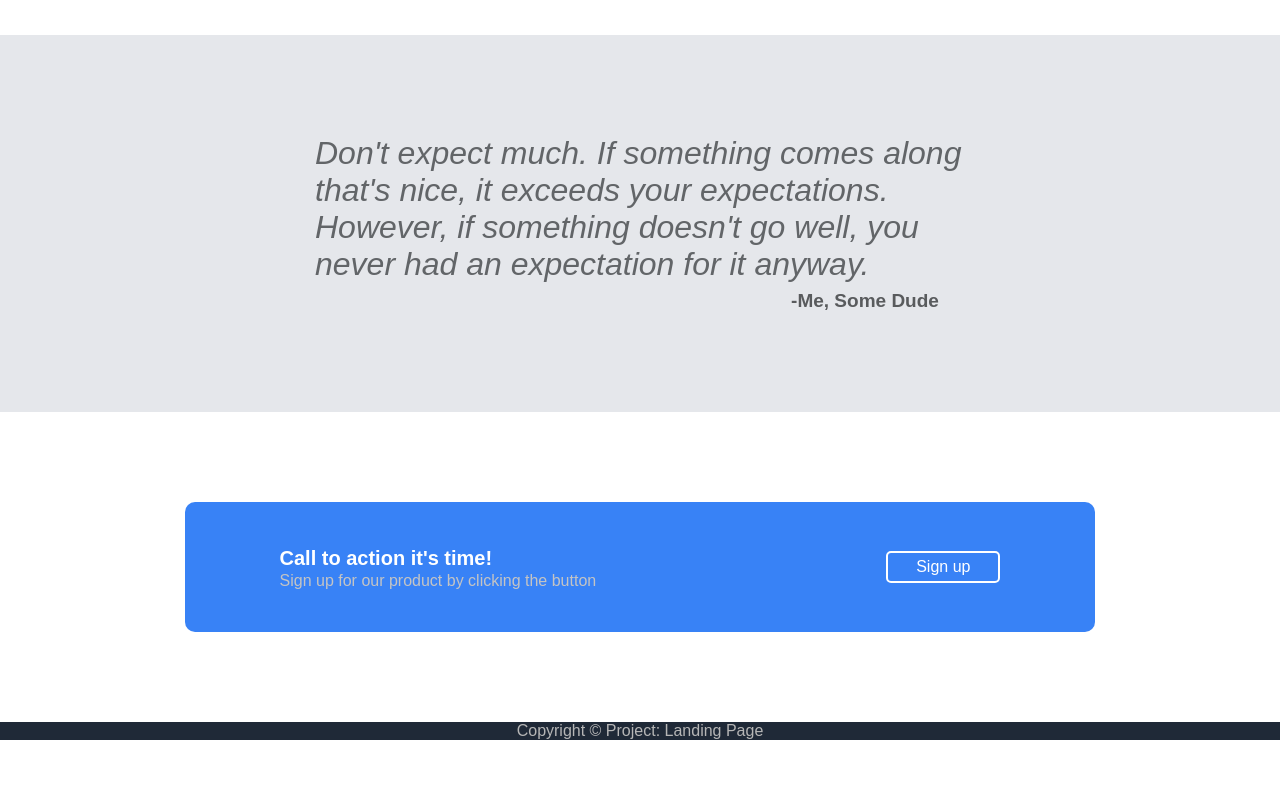
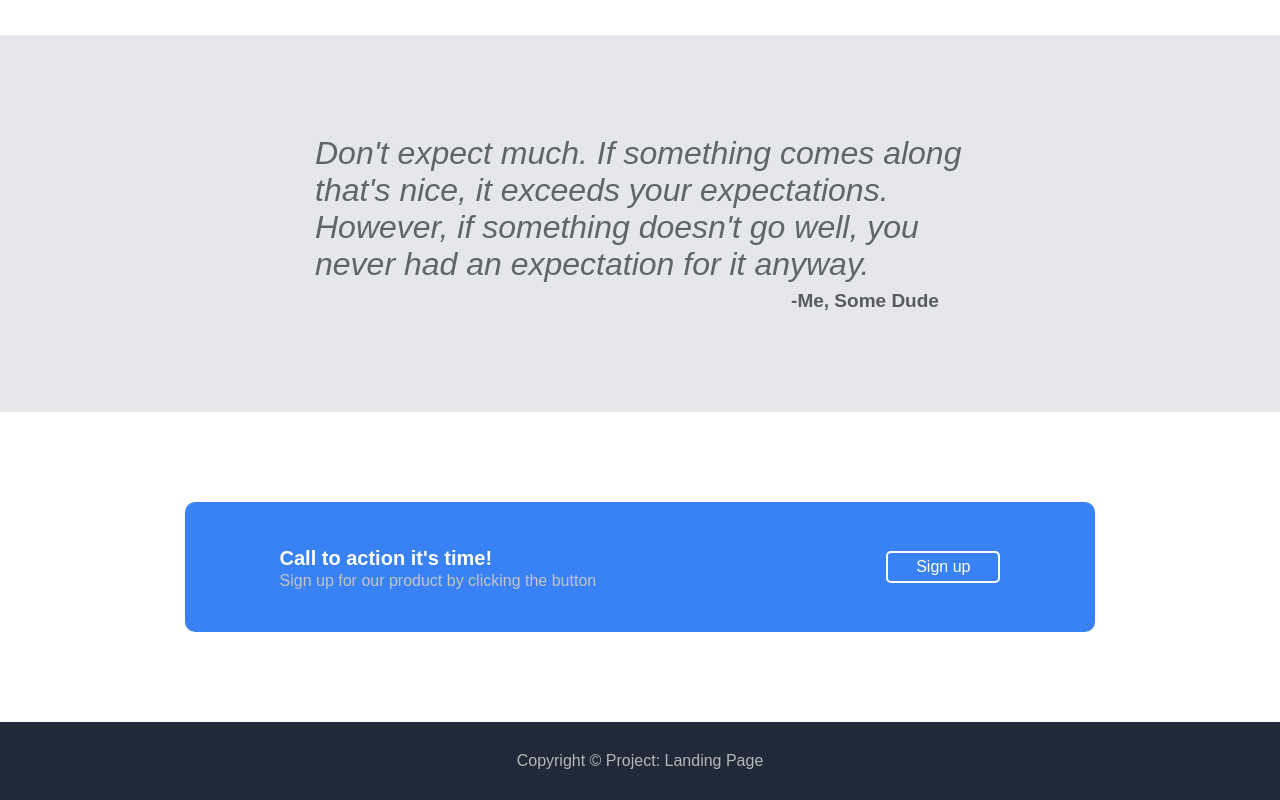
Before and after one commit to Jerpbob/landingPage, a plain HTML site: page index.html in a window 1280 px wide. Shown: the part 864-1664 px from the top of the page. Before the commit the page ends 1604 px from the top, so only its background shows below. Drawn offline with Linux system fonts and the light colour scheme.

Commit message:
Changed the padding of the footer

```diff
--- a/styles.css
+++ b/styles.css
@@ -217,4 +217,5 @@ h3 {
     background-color: #1f2937;
     color: #b6b6b6;
     text-align: center;
+    padding: 30px 120px;
 }
```
